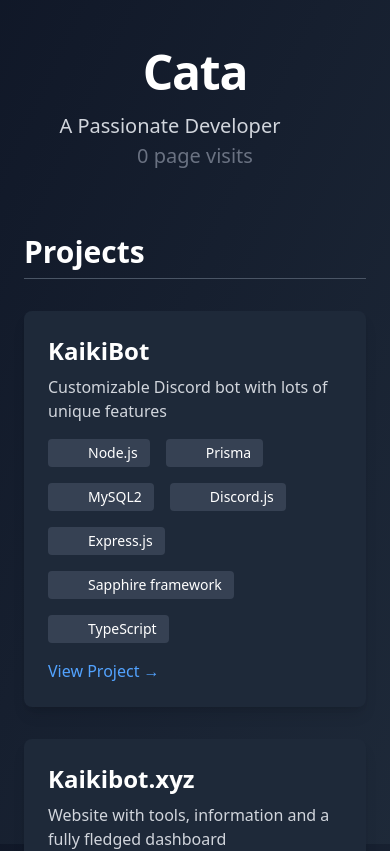
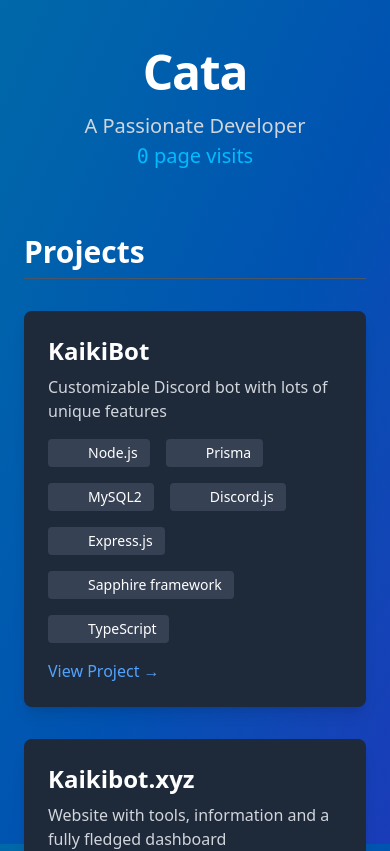
Before and after one commit to CataDev0/cata.moe, a SvelteKit app: page / in a window 390 px wide. Shown: the top 851 px of the page. Built offline with nearby package versions, Linux system fonts and the light colour scheme; no server answers; some icons are missing.

Commit message:
Improves landing page aesthetics and content
Updates the landing page with a new background gradient and a dynamic text display.

Replaces the previous Svelte logo favicon with a custom Cata.Moe favicon.

Updates page visit counter style.

Replaces setTimeout with each loop

```diff
--- a/src/app.html
+++ b/src/app.html
@@ -8,7 +8,7 @@
 	%sveltekit.head%
 </head>
 
-<body data-sveltekit-preload-data="hover" class="h-full bg-fixed bg-gradient-to-br from-gray-900 to-gray-800">
+<body data-sveltekit-preload-data="hover" class="h-full bg-fixed bg-gradient-to-br from-sky-700 to-blue-800">
 	<div class="min-h-full" style="display: contents">%sveltekit.body%</div>
 </body>
 
--- a/src/routes/+page.svelte
+++ b/src/routes/+page.svelte
@@ -2,7 +2,7 @@
 	import ProjectCard from '$lib/components/ProjectCard.svelte';
 	import { onDestroy, onMount } from 'svelte';
 	import type { PageProps } from './$types';
-	import { blur } from 'svelte/transition';
+	import { blur, fade } from 'svelte/transition';
 	import SystemsCard from '$lib/components/SystemsCard.svelte';
 
 	let { data }: PageProps = $props();
@@ -10,33 +10,42 @@
 
 	let textState = $state(0);
 
-	const texts = ['A Passionate Developer', 'A Car Enthusiast', 'A Linux System Admin'];
+	const texts = [
+		'A Passionate Developer',
+		'A Car Enthusiast',
+		'A Linux System Admin',
+		'A Full-Stack System Developer',
+		'A Package Maintainer'
+	];
 
-	let timeout: NodeJS.Timeout;
-	function updateText() {
-		timeout = setTimeout(() => {
-			textState = textState === texts.length ? 0 : textState + 1;
-			updateText();
+	function updateText(i = 0) {
+		textState = i % texts.length;
+		setTimeout(() => {
+			updateText(i + 1);
 		}, 3000);
 	}
 
 	onMount(() => updateText());
-	onDestroy(() => clearTimeout(timeout));
 </script>
 
 <div class="min-h-screen px-6 py-12 text-white">
 	<div class="mx-auto mb-16 max-w-4xl text-center">
 		<h1 class="mb-4 text-5xl font-extrabold tracking-tight sm:text-6xl">Cata</h1>
-		<p class="h-[1.5em] overflow-hidden text-xl font-light text-gray-300 sm:text-2xl">
-			{#key textState}
-				<span in:blur={{ duration: 300 }} out:blur={{ duration: 300 }}>
-					{texts[textState]}
-				</span>
-			{/key}
+		<p class="relative h-[1.5em] overflow-hidden text-xl font-light text-gray-300 sm:text-2xl">
+			{#each texts as text, i}
+				{#if textState === i}
+					<span
+						class="absolute top-0 left-0 w-full text-center"
+						transition:blur|localtransition:fade
+					>
+						{text}
+					</span>
+				{/if}
+			{/each}
 		</p>
 		{#await counter ?? Promise.resolve(0) then count}
-			<p transition:blur class="text-xl text-gray-500">
-				{count} page visits
+			<p transition:blur class="text-xl text-sky-400">
+				<span class="font-mono">{count}</span> page visits
 			</p>
 		{/await}
 	</div>
```
Also changed, not shown: src/lib/assets/favicon.svg.
